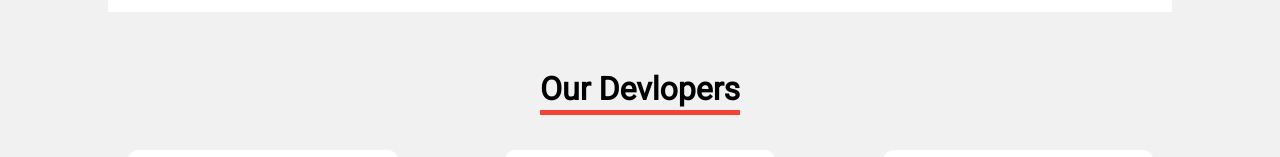
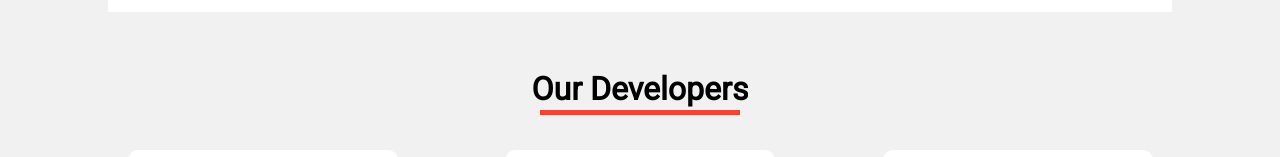
Before and after one commit to manish10930/webtech, a plain HTML site: page index.html in a window 1280 px wide. Shown: the part 2571-2728 px from the top of the page. Drawn offline with nearby package versions, Linux system fonts and the light colour scheme; files whose address does not match are found by name.

Commit message:
Update index.html

```diff
--- a/index.html
+++ b/index.html
@@ -281,7 +281,7 @@
     </div> -->
     <div class="ourteam">
       <div class="devh1">
-        <h1>Our Devlopers</h1>
+        <h1>Our Developers</h1>
       </div>
       <div class="developers">
         <div class="line"></div>
```
